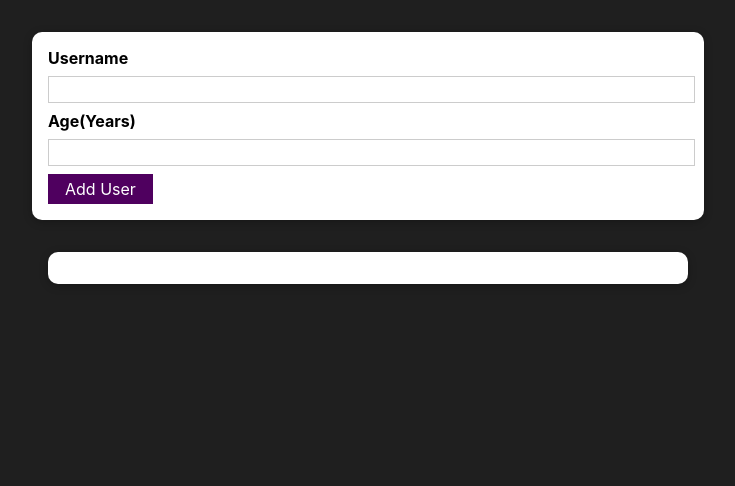
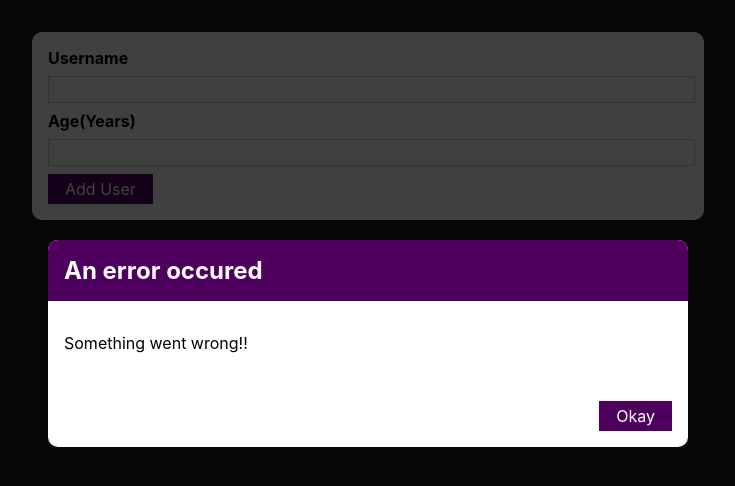
Before and after one commit to TonmoyGoon/User-Model-Verification, a React (Create React App) app: page / in a window 1280 px wide. Shown: the top 486 px of the page, without its empty margins (272-1007 px from the left). Built offline with nearby package versions, Linux system fonts and the light colour scheme.

Commit message:
adding errormodal component

```diff
--- a/src/App.js
+++ b/src/App.js
@@ -9,8 +9,8 @@
     const [usersList, setUsersList] = useState([]);
 
     const addUserHandler = (uName, uAge) => {
-        setUsersList((prevUesrsList) => {
-            return [...prevUesrsList, { id: Math.random().toString(), name: uName, age: uAge }];
+        setUsersList((prevUsersList) => {
+            return [...prevUsersList, { id: Math.random().toString(), name: uName, age: uAge }];
         })
     }
 
--- /dev/null
+++ b/src/components/UI/ErrorModal.js
@@ -0,0 +1,26 @@
+import Card from "./Card";
+import Button from "./Button";
+
+import classes from "./ErrorModal.module.css";
+
+const ErrorModal = (props) => {
+    return (
+        <div>
+            <div className={classes.backdrop}></div>
+            <Card className={classes.modal}>
+                <header className={classes.header}>
+                    <h2>{props.title}</h2>
+                </header>
+                <div className={classes.content}>
+                    <p>{props.message}</p>
+                </div>
+                <footer className={classes.actions}>
+                    <Button>Okay</Button>
+                </footer>
+            </Card>
+        </div>
+
+    )
+}
+
+export default ErrorModal;
--- /dev/null
+++ b/src/components/UI/ErrorModal.module.css
@@ -0,0 +1,45 @@
+.backdrop {
+    position: fixed;
+    top: 0;
+    left: 0;
+    width: 100%;
+    height: 100vh;
+    z-index: 10;
+    background: rgba(0, 0, 0, 0.75);
+}
+
+.modal {
+    position: fixed;
+    top: 30vh;
+    left: 10%;
+    width: 80%;
+    z-index: 100;
+    overflow: hidden;
+}
+
+.header {
+    background: #4f005f;
+    padding: 1rem;
+}
+
+.header h2 {
+    margin: 0;
+    color: white;
+}
+
+.content {
+    padding: 1rem;
+}
+
+.actions {
+    padding: 1rem;
+    display: flex;
+    justify-content: flex-end;
+}
+
+@media (min-width: 768px) {
+    .modal {
+        left: calc(50% - 20rem);
+        width: 40rem;
+    }
+}
--- a/src/components/Users/AddUser.js
+++ b/src/components/Users/AddUser.js
@@ -3,6 +3,7 @@
 import classes from "./AddUser.module.css";
 import Card from "../UI/Card";
 import Button from "../UI/Button";
+import ErrorModal from "../UI/ErrorModal";
 
 const AddUser = props => {
 
@@ -31,6 +32,8 @@
     }
 
     return (
+        <div>
+            <ErrorModal title="An error occured" message="Something went wrong!!"></ErrorModal>
             <Card className={classes.input}>
                 <form onSubmit={addUserHandler}>
                     <label htmlFor="username">Username</label>
@@ -40,6 +43,7 @@
                     <Button type="submit">Add User</Button>
                 </form>
             </Card>
+        </div>
     )
 }
 
```
Lines whose indentation alone changed are shown as unchanged.
